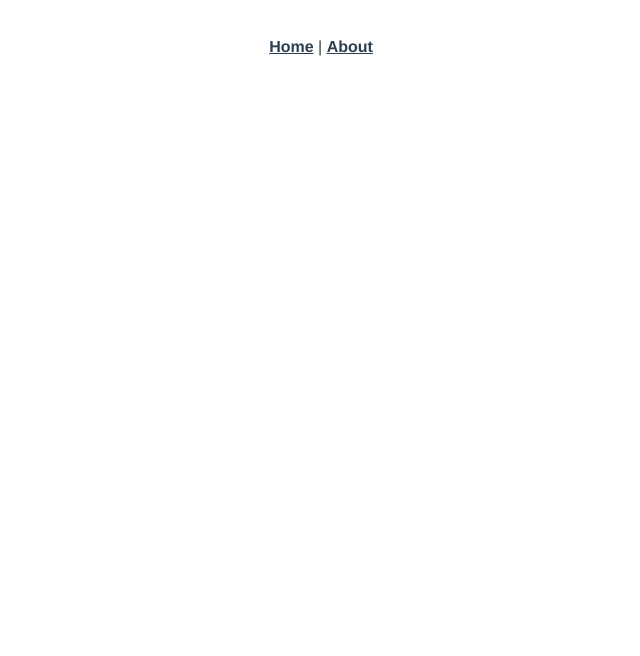
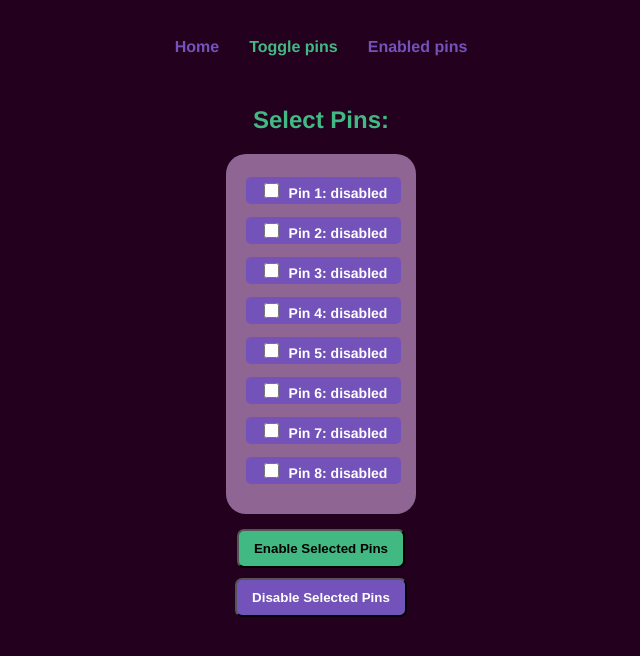
Before and after one commit to jorenchik/remote-firework-launcher, a Vue app in the folder architecture-ui/: page /PinToggle in a window 1280 px wide. Before the commit this address had no page. Shown: the top 656 px of the page, without its empty margins (319-959 px from the left). Built offline with nearby package versions, Linux system fonts and the light colour scheme.

Commit message:
Can't figure out how to center text and buttons

```diff
--- a/architecture-ui/src/App.vue
+++ b/architecture-ui/src/App.vue
@@ -1,18 +1,28 @@
 <template>
-  <nav>
-    <router-link to="/">Home</router-link> |
-    <router-link to="/about">About</router-link>
-  </nav>
-  <router-view/>
+   <NavBar/>
+
+   <router-view/>
+
 </template>
 
+<script>
+import NavBar from './components/NavBar.vue'
+export default {
+  name: 'Home',
+  components: { NavBar},
+
+}
+
+</script>
+
 <style>
-#app {
+body {
   font-family: Avenir, Helvetica, Arial, sans-serif;
   -webkit-font-smoothing: antialiased;
   -moz-osx-font-smoothing: grayscale;
   text-align: center;
-  color: #2c3e50;
+  color: #7353ba;
+  background: #23001E;
 }
 
 nav {
@@ -21,7 +31,7 @@ nav {
 
 nav a {
   font-weight: bold;
-  color: #2c3e50;
+  color: #7353ba;
 }
 
 nav a.router-link-exact-active {
--- /dev/null
+++ b/architecture-ui/src/assets/data/db.js
@@ -0,0 +1,63 @@
+let storedData = [
+    { id: 1, name: "Pin 1", status: 'disabled'},
+    { id: 2, name: "Pin 2", status: 'disabled' },
+    { id: 3, name: "Pin 3", status: 'disabled' },
+    { id: 4, name: "Pin 4", status: 'disabled' },
+    { id: 5, name: "Pin 5", status: 'disabled' },
+    { id: 6, name: "Pin 6", status: 'disabled' },
+    { id: 7, name: "Pin 7", status: 'disabled' },
+    { id: 8, name: "Pin 8", status: 'disabled' }
+ ]
+
+const dataStore = {
+    getUserData() {
+        return storedData
+    },
+    setPinStatus(ids, status){
+        if(status == 'enabled'){
+            this.enableSelectedPins(ids)
+        }
+        else if(status == 'disabled'){
+            this.disableSelectedPins(ids)
+        }
+        else if(status == 'fired'){
+            this.fireSelectedPins(ids)
+        }
+    },
+
+
+    enableSelectedPins(ids) {
+    // send request to enable selected pins on ESP8266
+        ids.forEach((id) => {
+            storedData.forEach((pinObject) =>{
+                if (pinObject.status !== 'enabled' && pinObject.id === id && pinObject.status !== 'fired'){
+                    pinObject.status = 'enabled'
+                }
+
+            })
+        })
+    },
+
+    disableSelectedPins(ids) {
+        ids.forEach((id) => {
+            storedData.forEach((pinObject) =>{
+                if (pinObject.status !== 'disabled' && pinObject.id === id && pinObject.status !== 'fired'){
+                    pinObject.status = 'disabled'
+                }
+            })
+        })
+    },
+    fireSelectedPins(ids) {
+        ids.forEach((id) => {
+            storedData.forEach((pinObject) =>{
+                if (pinObject.status !== 'fired' && pinObject.id === id ){
+                    pinObject.status = 'fired'
+                }
+            })
+        })
+    },
+    getEnabledPins(){
+        return storedData.filter((pin) => pin.status == 'enabled')
+    }
+}
+export default dataStore
--- /dev/null
+++ b/architecture-ui/src/components/NavBar.vue
@@ -0,0 +1,40 @@
+<template>
+    <nav>
+      <router-link to="/">Home</router-link>
+      <router-link :to="{name: 'PinToggle'}">Toggle pins</router-link>
+      <router-link :to="{name: 'enabled'}">Enabled pins</router-link>
+    </nav>
+</template>
+<script>
+export default {
+
+}
+</script>
+<style >
+#app {
+  font-family: Avenir, Helvetica, Arial, sans-serif;
+  -webkit-font-smoothing: antialiased;
+  -moz-osx-font-smoothing: grayscale;
+  text-align: center;
+  color: #42b983;
+
+}
+
+nav {
+  padding: 30px;
+}
+
+nav a {
+  font-weight: bold;
+  color: #23001e;
+  text-decoration: none;
+  padding: 10px;
+  margin: 5px;
+  border-radius: 4px;
+}
+
+nav a.router-link-exact-active {
+  color: white;
+  background-color: #23001e;
+}
+</style>
--- a/architecture-ui/src/router/index.js
+++ b/architecture-ui/src/router/index.js
@@ -1,11 +1,23 @@
 import { createRouter, createWebHistory } from 'vue-router'
 import Home from '../views/Home.vue'
+import Enabled from '../views/EnabledPins.vue'
+import PinToggle from '../views/PinToggle.vue'
 
 const routes = [
   {
     path: '/',
     name: 'home',
     component: Home
+  },
+  {
+    path: '/PinToggle',
+    name: 'PinToggle',
+    component: PinToggle
+  },
+  {
+    path: '/enabled',
+    name: 'enabled',
+    component: Enabled
   }
 ]
 
--- /dev/null
+++ b/architecture-ui/src/views/EnabledPins.vue
@@ -0,0 +1,47 @@
+<template>
+    <form @submit.prevent>
+        <div v-if="pins.length">
+            <h2>Select Pins:</h2>
+            <div class="pin-selection-container">
+                <div v-for="pin in pins" :key="pin.id" class="pin-selection-item" :class="pin.status">
+                    <input type="checkbox"  :id="pin.id" :value="pin.id" v-model="selectedPins" class="checkbox" />
+                    <label :for="pin.id" class="label">{{ pin.name }}: {{pin.status}}</label>
+                </div>
+            </div>
+            <button @click="fireSelectedPins" class="button">Fire selected pins</button>
+        </div>
+        <div v-else class="error">
+            <h2>Unable to display any pins since no pins have been enabled</h2>
+        </div>
+
+
+
+
+    </form>
+</template>
+<script>
+import data from '../assets/data/db'
+
+export default {
+    name: 'EnabledPins',
+    selectedPins: [],
+    data(){
+        return {
+            pins: data.getEnabledPins(), //gets the pins froom db.js faila
+            selectedPins: []
+        }
+    },
+    methods: {
+        fireSelectedPins() {
+            data.setPinStatus(this.selectedPins,'fired')
+            this.$forceUpdate()
+        },
+    }
+
+}
+</script>
+<style>
+.error{
+    width: 400px;
+}
+</style>
--- a/architecture-ui/src/views/Home.vue
+++ b/architecture-ui/src/views/Home.vue
@@ -1,12 +1,22 @@
 <template>
   <div class="home">
+    <div>
+      <h1>Home</h1>
+      <p>Welcome to the ESP8266 pin configuration page.</p>
+    </div>
   </div>
 </template>
+
+
 
 <script>
 
 export default {
   name: 'Home',
-  components: {  }
 }
 </script>
+
+
+<style>
+
+</style>
--- /dev/null
+++ b/architecture-ui/src/views/PinToggle.vue
@@ -0,0 +1,121 @@
+<template>
+  <div class="container">
+
+
+    <form @submit.prevent>
+      <h2>Select Pins:</h2>
+      <div class="pin-selection-container">
+        <div v-for="pin in pins" :key="pin.id" class="pin-selection-item" :class="pin.status">
+            <input type="checkbox"  :id="pin.id" :value="pin.id" v-model="selectedPins" class="checkbox" />
+            <label :for="pin.id" class="label">{{ pin.name }}: {{pin.status}}</label>
+        </div>
+      </div>
+
+
+      <button @click="enableSelectedPins" class="button enabled">Enable Selected Pins</button>
+      <button @click="disableSelectedPins" class="button disabled">Disable Selected Pins</button>
+    </form>
+  </div>
+
+</template>
+
+
+<script>
+import { computed } from '@vue/reactivity';
+import data from '../assets/data/db'
+
+export default {
+  name: 'PinToggle',
+  data() {
+    return {
+      pins: data.getUserData(), //gets the pins froom db.js faila
+      selectedPins: []
+    };
+  },
+  methods: {
+    enableSelectedPins() {
+      data.setPinStatus(this.selectedPins,'enabled')
+      this.$forceUpdate()
+
+    },
+    disableSelectedPins() {
+      data.setPinStatus(this.selectedPins,'disabled')
+      this.$forceUpdate()
+    }
+
+  }
+};
+</script>
+<style>
+
+form {
+  display: flex;
+  flex-direction: column;
+  align-items: center;
+
+}
+
+label {
+
+  font-weight: bold;
+}
+
+
+.pin-selection-container {
+  flex-direction: column;
+  align-items: center;
+  display:inline-flex;
+  background: #8F6593;
+  width: 150px;
+  padding: 20px;
+  border-radius: 20px;
+  margin-bottom: 10px;
+}
+
+.pin-selection-item {
+  padding: 3px 10px;
+  margin: 3px auto;
+  border-radius: 5px;
+  font-size: 14px;
+  margin-bottom: 10px;
+  background-color: #8F6593;
+  width: 90%;
+}
+
+.button {
+background-color: #008577;
+border-radius: 7px;
+padding: 10px 15px;
+margin: 5px auto;
+color: #23001E;
+font-weight: bold;
+display: flex;
+}
+
+.checkbox {
+/* -webkit-appearance: none; */
+
+border: 1px solid #000;
+width: 15px;
+height: 15px;
+border-radius: 2px;
+margin-right: 10px;
+cursor: pointer;
+
+}
+.enabled{
+  background: #42b983;
+  color: black;
+
+}
+.disabled{
+  background: #7353ba;
+  color: white;
+}
+.fired{
+  background: #23001E;
+  color: white;
+}
+
+
+</style>
```
